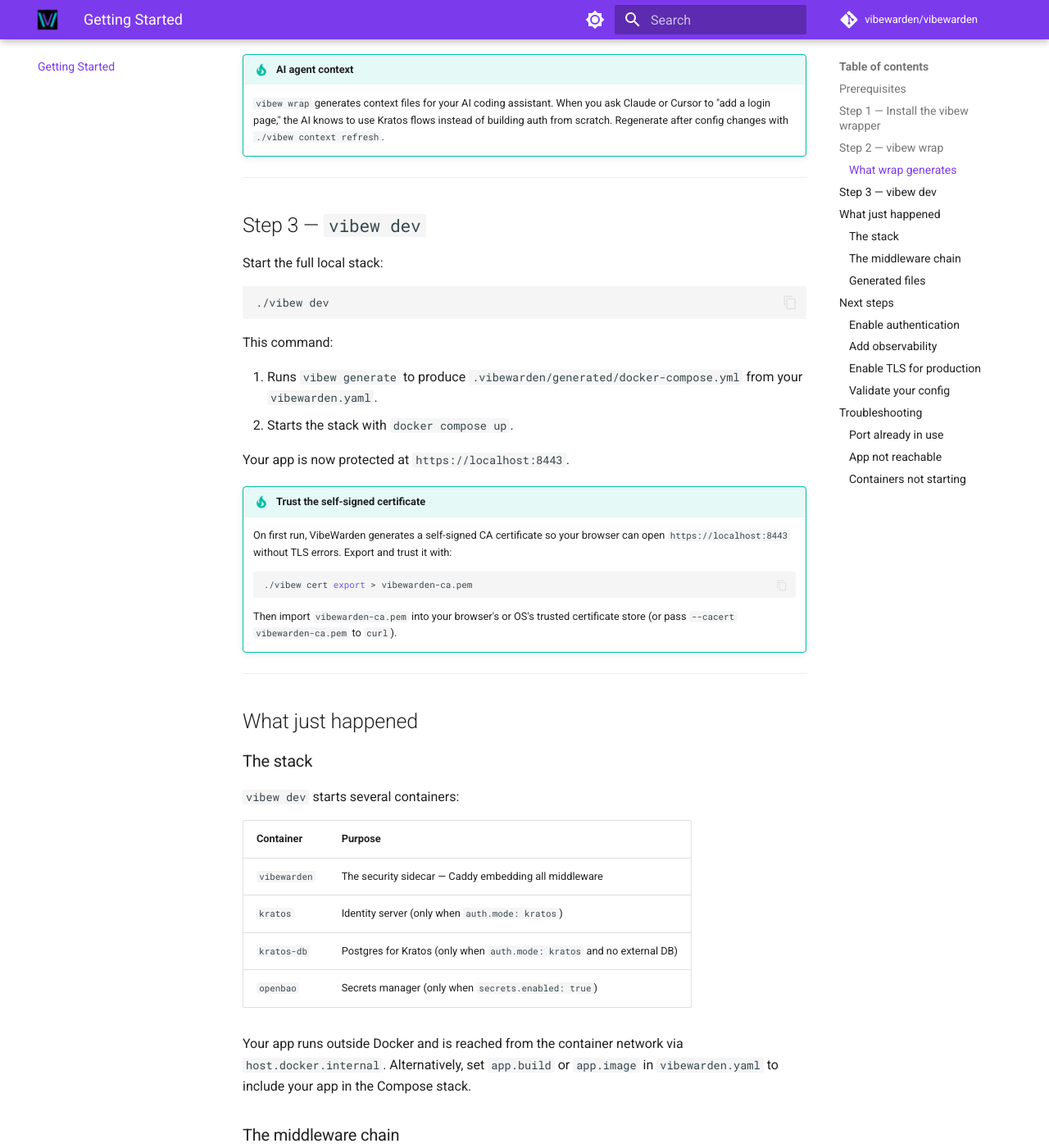
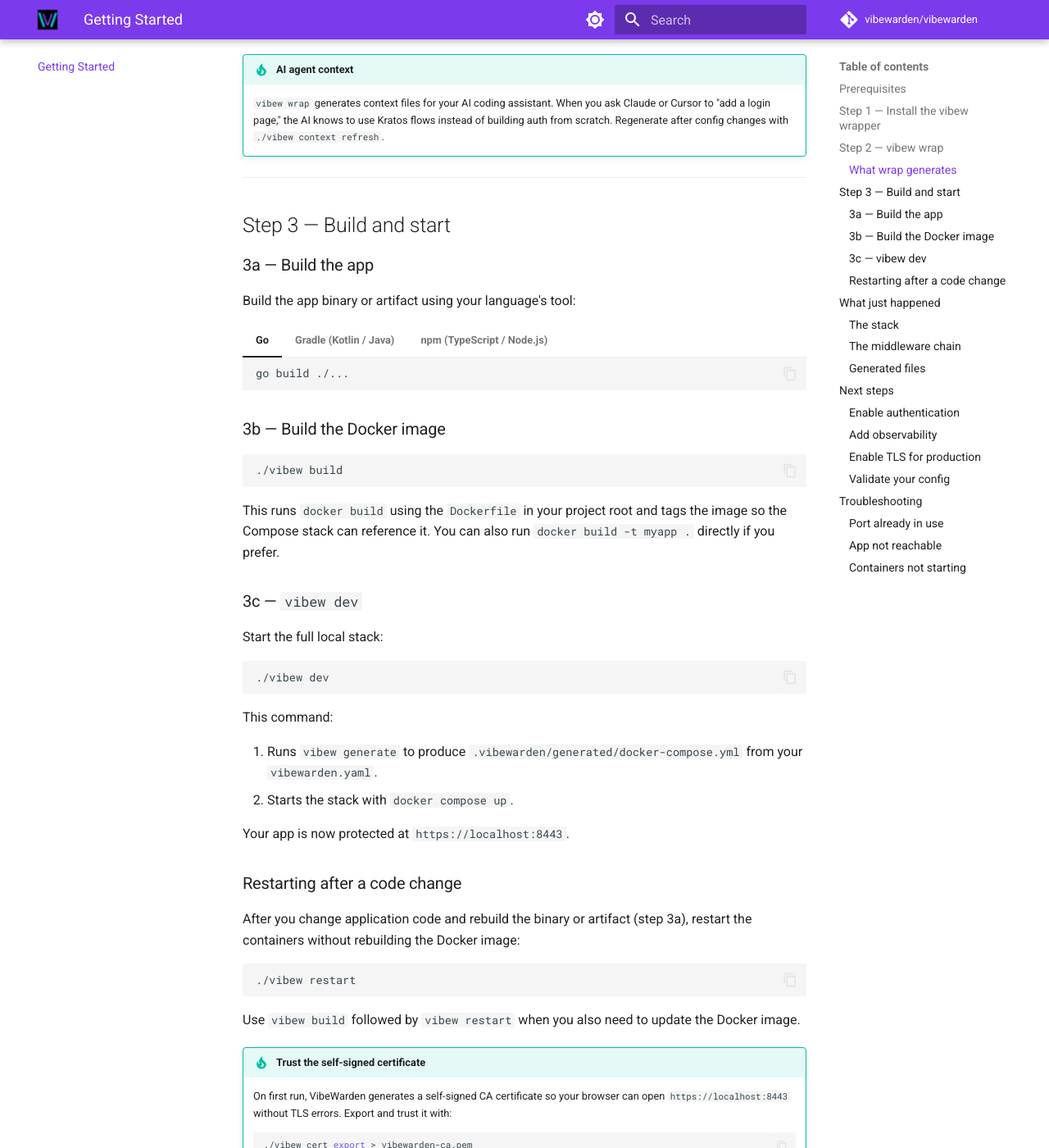
Before and after one commit to VibeWarden/vibewarden, an MkDocs documentation site: the page built from docs/getting-started.md, in a window 1280 px wide and 1400 px high, scrolled down 1817 px. Shown: the whole window at 82% size. Built offline with MkDocs 1.6.1 and Material for MkDocs 9.7.7, drawn with Linux system fonts in a browser that asks for light colours; comment, search, counter and statistics services are not loaded; the version menu is left out.

Commit message:
feat(#630): update docs and agent templates for new build/dev/restart workflow
Add explicit build step (language tool + vibew build) before vibew dev,
and document vibew restart for container restarts without a full rebuild.
Update README quick start, docs/getting-started.md, all dev.md.tmpl files,
agents/claude.md.tmpl, and the wrap-generated claude.md.tmpl.

Co-Authored-By: Claude Sonnet 4.6 <noreply@anthropic.com>

````diff
--- a/docs/getting-started.md
+++ b/docs/getting-started.md
@@ -84,7 +84,41 @@ AGENTS.md                # AI agent context (generic)
 
 ---
 
-## Step 3 — `vibew dev`
+## Step 3 — Build and start
+
+### 3a — Build the app
+
+Build the app binary or artifact using your language's tool:
+
+=== "Go"
+
+    ```bash
+    go build ./...
+    ```
+
+=== "Gradle (Kotlin / Java)"
+
+    ```bash
+    ./gradlew build
+    ```
+
+=== "npm (TypeScript / Node.js)"
+
+    ```bash
+    npm run build
+    ```
+
+### 3b — Build the Docker image
+
+```bash
+./vibew build
+```
+
+This runs `docker build` using the `Dockerfile` in your project root and tags the
+image so the Compose stack can reference it. You can also run
+`docker build -t myapp .` directly if you prefer.
+
+### 3c — `vibew dev`
 
 Start the full local stack:
 
@@ -99,6 +133,18 @@ This command:
 2. Starts the stack with `docker compose up`.
 
 Your app is now protected at `https://localhost:8443`.
+
+### Restarting after a code change
+
+After you change application code and rebuild the binary or artifact (step 3a),
+restart the containers without rebuilding the Docker image:
+
+```bash
+./vibew restart
+```
+
+Use `vibew build` followed by `vibew restart` when you also need to update the
+Docker image.
 
 !!! tip "Trust the self-signed certificate"
     On first run, VibeWarden generates a self-signed CA certificate so your browser
@@ -213,6 +259,7 @@ examples with Auth0, Keycloak, Firebase, Cognito, Okta, Supabase, and Kratos.
 
 ```bash
 ./vibew add metrics
+./vibew build
 ./vibew dev
 ```
 
````
Also changed, not shown: README.md (+10 -2 lines), 5 other files.
